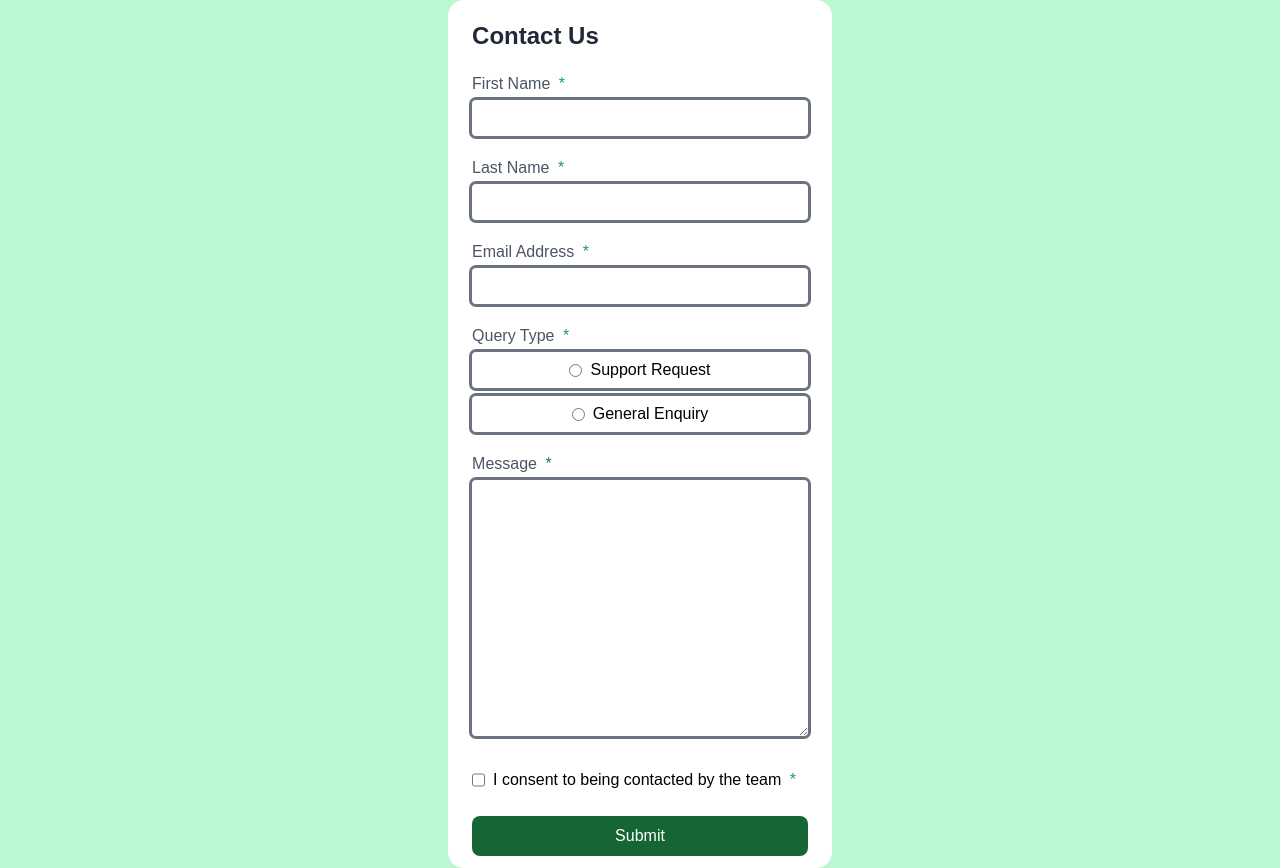
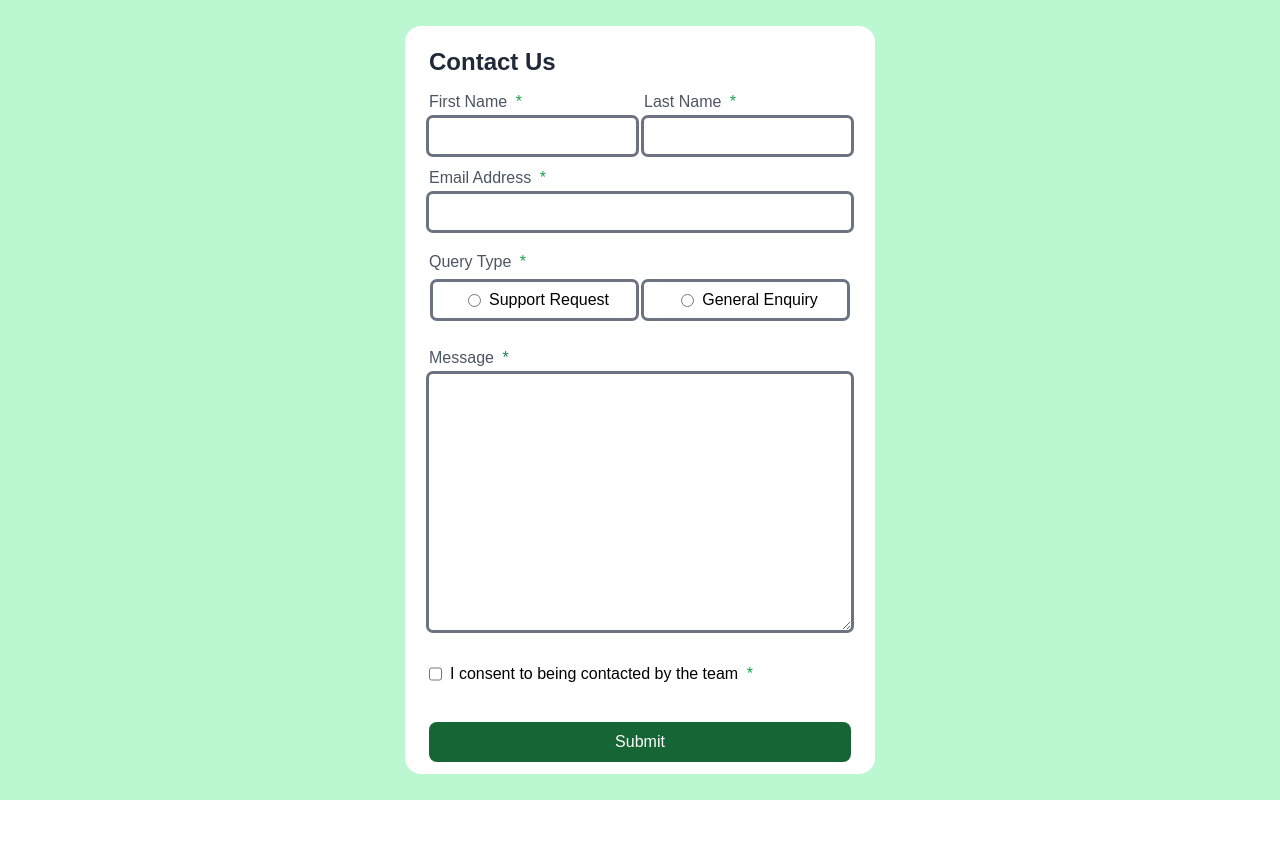
Before and after one commit to shameem-dev/contact-form--with-react, a React (Vite) app: page / in a window 1280 px wide. After the commit the page ends 800 px from the top, so only its background shows below. Built offline with nearby package versions, Linux system fonts and the light colour scheme.

Commit message:
added full contact from with input red line

```diff
--- a/src/App.jsx
+++ b/src/App.jsx
@@ -13,6 +13,7 @@ function App() {
     });
 
     const [errors, setErrors] = useState({});
+    const [formSubmit, setFormSubmit] = useState(false)
 
     const handleChange =  (e) => {
         const {name, value ,type , checked} = e.target;
@@ -29,10 +30,13 @@ function App() {
         const re = /^[^\s@]+@[^\s@]+\.[^\s@]+$/;
         return re.test(String(email).toLowerCase());
     }
+
+
     // submit
     const handleSubmit = (e) => {
         e.preventDefault();
         const newErrors = {};
+
 
         // checking
         if (!formData.firstName) newErrors.firstName =  'This field is required';
@@ -44,8 +48,23 @@ function App() {
         }
         if (!formData.queryType) newErrors.queryType = 'Please select a query type';
         if (!formData.message) newErrors.message = 'This field is required';
+        if (!formData.confirm) newErrors.confirm = 'To consent to this form, please consent to being contacted';
+
+
 
         setErrors(newErrors)
+
+        if (Object.keys(newErrors).length === 0 ) {
+
+            setFormSubmit(true);
+            setTimeout(() => {
+                setFormSubmit(false);
+              }, 3000);
+
+
+        }
+
+
 
 
 
@@ -57,32 +76,33 @@ function App() {
   return (
 
     <div className='bg-green-200 min-h-screen flex items-center justify-center'>
-        <div className='bg-white  px-6 py-3  rounded-2xl'>
+
+        <div className='bg-white  px-6 py-3  rounded-2xl mx-auto'>
             <h1 className='text-gray-800 font-bold  text-2xl p-2 pl-0'>Contact Us</h1>
 
             <form onSubmit={handleSubmit} action="/submit"  method="get">
 
             {/* First,Last names and Email */}
-                <div className='names'>
+                <div className='names md:flex '>
 
-                    <div className='flex  flex-col py-2'>
+                    <div className='flex  flex-col md:w-1/2'>
                         <label htmlFor="firstname" className='text-gray-600 p-1 pl-0'>First Name <span className='text-green-600 p-1'>*</span></label>
                         <input
                         type="text"
                         onChange={handleChange}
-                        name='firstname'
+                        name='firstName'
                         className='w-full outline rounded  outline-gray-500 h-9 hover:outline-green-800 focus:outline-green-800 hover:outline-2 focus:outline-2'
                         value={formData.firstName}
                         />
                          {errors.firstName && <p className="text-red-500">{errors.firstName}</p>}
                     </div>
 
-                    <div className='flex  flex-col py-2'>
+                    <div className='flex  flex-col  md:w-1/2 ml-2'>
                         <label htmlFor="lastname" className='text-gray-600 p-1 pl-0'>Last Name <span className='text-green-600 p-1'>*</span></label>
                         <input
                         type="text"
                         onChange={handleChange}
-                        name='lastname'
+                        name='secondName'
                         className='w-full outline rounded  outline-gray-500 h-9 hover:outline-green-800 focus:outline-green-800 hover:outline-2 focus:outline-2'
                         value={formData.secondName}
                         />
@@ -99,35 +119,37 @@ function App() {
                     value={formData.email}
                     name='email'
                     />
-                    {errors.secondName && <p className='text-red-500'>{errors.email}</p>}
-                    <p className=' text-red-500 hidden ' ></p>
+                    {errors.email && <p className='text-red-500'>{errors.email}</p>}
+
                 </div>
 
 
 
 
-                <div className='flex  flex-col py-2'>
+                <div className='flex  flex-col py-2 '>
+
                     <h4 htmlFor="" className='text-gray-600 p-1 pl-0'>Query Type <span className='text-green-600 p-1'>*</span></h4>
-
-                    <div className='outline outline-gray-500 flex items-center justify-center h-9 mb-2 rounded focus:bg-green-200 hover:bg-green-200 hover:outline-2 focus:outline-2'>
+                    <div className='md:flex md:flex-row'>
+                        <div className='outline outline-gray-500 flex items-center justify-center h-9 mb-2 rounded focus:bg-green-200 hover:bg-green-200 hover:outline-2 focus:outline-2 md:w-1/2  m-1'>
                             <input
                             onChange={handleChange}
                             type="radio"
-                        className='mr-2'
-                        name='option'
+                            className='m-2'
+                            name='queryType'
                             value={1}/>
                             <label htmlFor="support">Support Request</label>
                         </div>
 
-                    <div  className='outline outline-gray-500 flex items-center justify-center h-9 rounded focus:bg-green-200 hover:bg-green-200 hover:outline-2 focus:outline-2'>
+                        <div  className='outline outline-gray-500 flex items-center justify-center h-9 rounded focus:bg-green-200 hover:bg-green-200 hover:outline-2 focus:outline-2  md:w-1/2 m-1'>
                             <input
                             type="radio"
-                        className='mr-2'
+                            className='m-2'
                             onChange={handleChange}
-                        name='option'
+                            name='queryType'
                             value={1}  />
                             <label htmlFor="">General Enquiry</label>
 
+                        </div>
                     </div>
                     {errors.queryType && <p className="text-red-500">{errors.queryType}</p>}
 
@@ -152,18 +174,31 @@ function App() {
                     <div className='flex'>
                         <input
                         type="checkbox"
-                        name='conform'
+                        name='confirm'
                         onChange={handleChange}
                         className=' outline-gray-500 hover:outline-green-800 focus:outline-green-800 checked:bg-green-500'
                         />
                         <p className='p-2'>I consent to being contacted by the team <span className='text-green-600 p-1'>*</span></p>
 
                     </div>
-                    {errors.confirm && <p className="text-red-500">{errors.confirm}</p>}
+
                 </div>
+                {errors.confirm && <p className="text-red-500 -mt-7">{errors.confirm}</p>}
 
-                <button className='w-full bg-green-800 text-white rounded-lg p-2 ' type='submit'>Submit</button>
+                <button className='w-full bg-green-800 text-white rounded-lg p-2  mt-3 ' type='submit' >Submit</button>
+
+
             </form>
+            {/* Sucees message */}
+        {formSubmit && (
+        <div className="bg-slate-800 p-6 rounded-lg text-white absolute top-3 ">
+            <div className='flex'>
+            <img src="../assets/images/icon-success-check.svg" alt="Success" className='mr-2' />
+            <h2>Message Sent!</h2>
+            </div>
+            <p>Thanks for completing the form. We will be in touch soon!</p>
+        </div>
+      )}
         </div>
 
 
@@ -172,8 +207,7 @@ function App() {
 
 
 
-        // Message Sent!
-        // Thanks for completing the form. We'll be in touch soon!
+
 
 
     )
```
Lines whose indentation alone changed are shown as unchanged.
